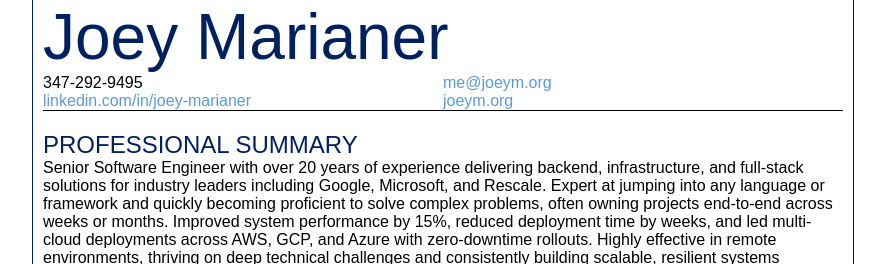
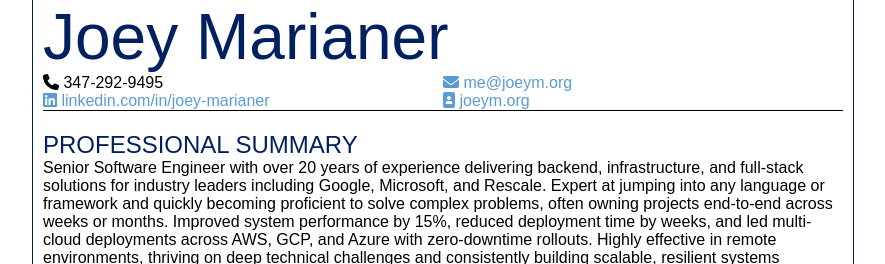
Before and after one commit to jmarianer/website, a Jekyll site: the page website/resume/index.html, which Jekyll copies as it is, in a window 1280 px wide. Shown: the top 264 px of the page, without its empty margins (197-1082 px from the left). Built offline with Jekyll 4.4.1, drawn with Linux system fonts in a browser that asks for light colours; nearby versions of some CDN libraries; some web fonts are replaced.

Commit message:
Oops, forgot to add font-awesome to the resume

```diff
--- a/website/resume/index.html
+++ b/website/resume/index.html
@@ -6,6 +6,7 @@
     <meta name="viewport" content="width=device-width, initial-scale=1.0">
     <title>Joey Marianer</title>
     <link rel="stylesheet" href="style.css">
+    <script src="https://kit.fontawesome.com/68a6621c88.js" crossorigin="anonymous"></script>
   </head>
   <body>
     <h1>Joey Marianer</h1>
```
